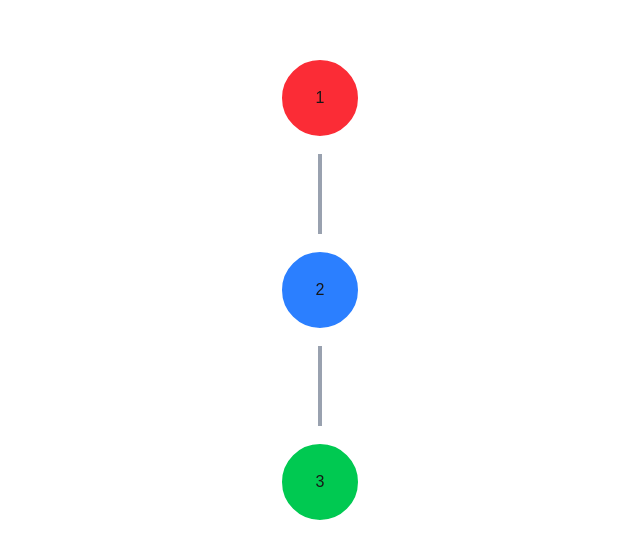
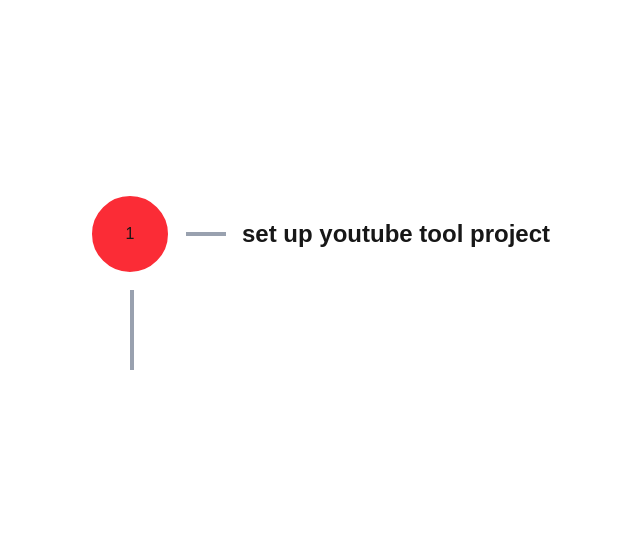
Before and after one commit to NikoZ21/locked-in, a Next.js app: page / in a window 1280 px wide. Shown: the part 110-668 px from the top of the page, without its empty margins (320-960 px from the left). Built offline with nearby package versions, Linux system fonts and the light colour scheme.

Commit message:
added app-layout image

```diff
--- a/src/app/page.tsx
+++ b/src/app/page.tsx
@@ -4,14 +4,9 @@ export default function Home() {
   return (
     <div className="flex flex-col gap-4 justify-center items-center h-screen">
       <div className="relative flex flex-col items-center">
-        {/* Div 1 */}
-        {/* <div className="flex justify-center items-center w-20 h-20 bg-red-500 rounded-full border-2 border-white z-10 relative">
-          01
-        </div> */}
-
         <Step bgColor="bg-red-500" number={1} />
-        <Step bgColor="bg-blue-500" number={2} />
-        <Step bgColor="bg-green-500" number={3} isLast />
+        {/* <Step bgColor="bg-blue-500" number={2} />
+        <Step bgColor="bg-green-500" number={3} isLast /> */}
       </div>
     </div>
   );
--- a/src/components/Step.tsx
+++ b/src/components/Step.tsx
@@ -10,14 +10,18 @@ export default function Step({
   isLast = false,
 }: StepProps) {
   return (
-    <div className="relative flex flex-col items-center">
+    <div className="relative flex flex-col ">
       {/* Div 1 */}
-      <div
-        className={`flex justify-center items-center w-20 h-20 ${bgColor} rounded-full border-2 border-white z-10 relative`}
-      >
-        {number}
+      <div className="flex flex-row items-center gap-4">
+        <div
+          className={`flex justify-center items-center w-20 h-20 ${bgColor} rounded-full border-2 border-white z-10 relative`}
+        >
+          {number}
+        </div>
+        <div className="w-10 h-1 bg-gray-400 my-4"></div>
+        <h1 className="text-2xl font-bold">set up youtube tool project </h1>
       </div>
-      {!isLast && <div className="w-1 h-20 bg-gray-400 my-4"></div>}
+      {!isLast && <div className="w-1 h-20 bg-gray-400 my-4 ml-10"></div>}
     </div>
   );
 }
```
Also changed, not shown: design/app-layout.png (added).
